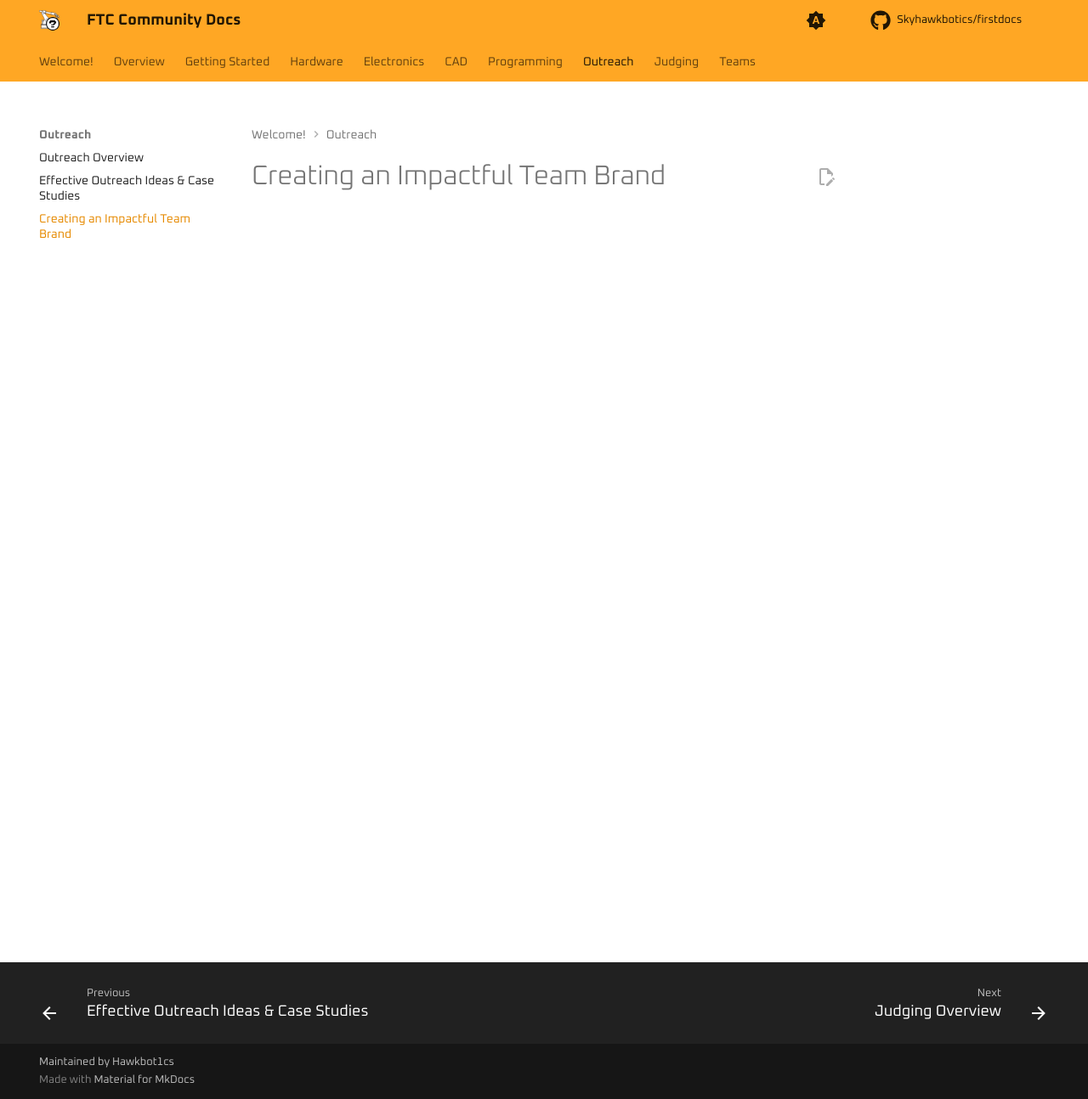
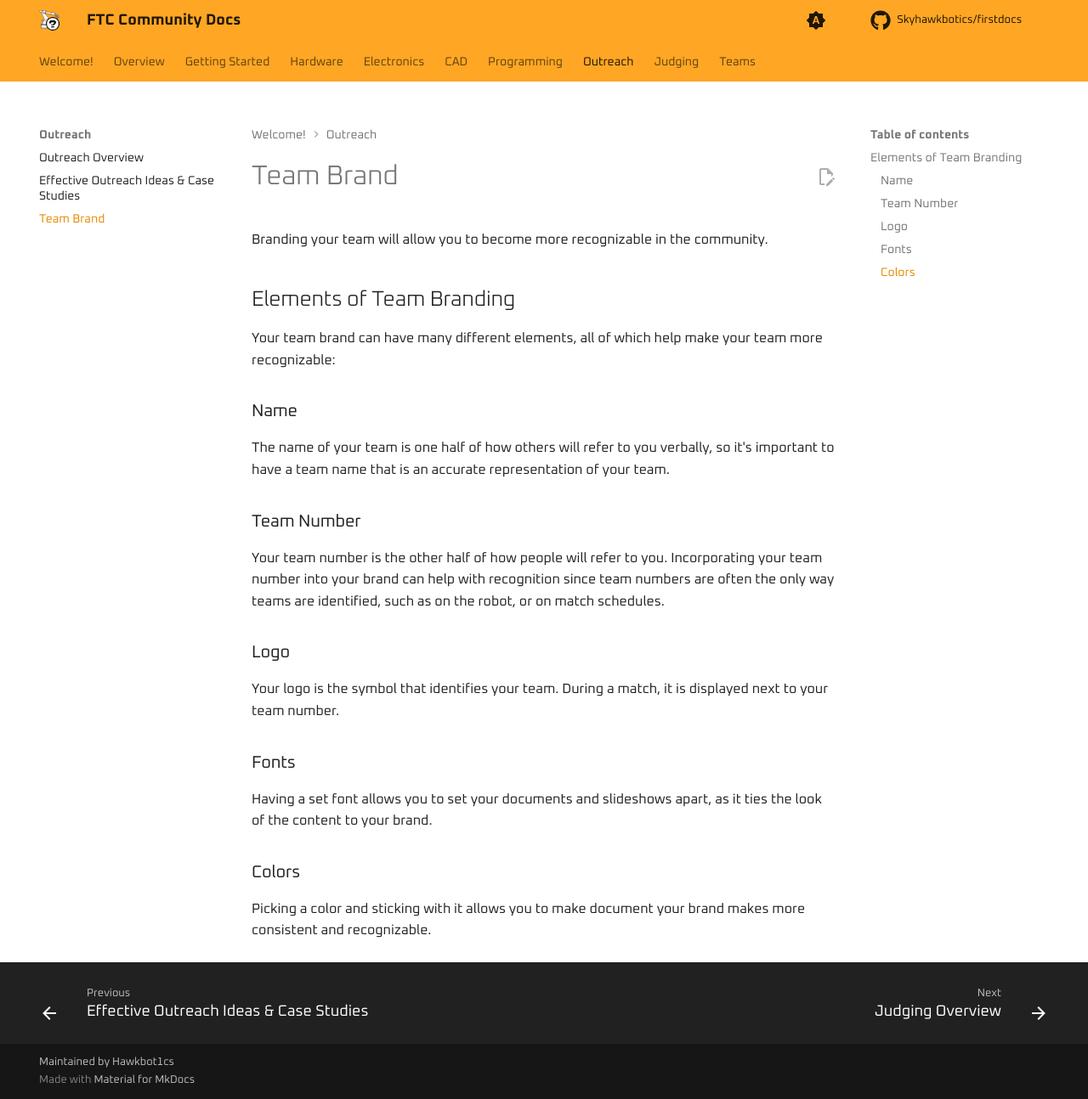
Before and after one commit to Skyhawkbotics/firstdocs, an MkDocs documentation site: the page built from source/docs/outreach/team-brand.md, in a window 1280 px wide and 1294 px high. Shown: the whole window at 85% size. Built offline with MkDocs 1.6.1 and Material for MkDocs 9.7.7, drawn with Linux system fonts in a browser that asks for light colours; comment, search, counter and statistics services are not loaded.

Commit message:
start team-brand page

```diff
--- a/source/docs/outreach/team-brand.md
+++ b/source/docs/outreach/team-brand.md
@@ -1 +1,21 @@
-# Creating an Impactful Team Brand
+# Team Brand
+
+Branding your team will allow you to become more recognizable in the community.
+
+## Elements of Team Branding
+Your team brand can have many different elements, all of which help make your team more recognizable:
+
+### Name
+The name of your team is one half of how others will refer to you verbally, so it's important to have a team name that is an accurate representation of your team.
+
+### Team Number
+Your team number is the other half of how people will refer to you. Incorporating your team number into your brand can help with recognition since team numbers are often the only way teams are identified, such as on the robot, or on match schedules.
+
+### Logo
+Your logo is the symbol that identifies your team. During a match, it is displayed next to your team number.
+
+### Fonts
+Having a set font allows you to set your documents and slideshows apart, as it ties the look of the content to your brand.
+
+### Colors
+Picking a color and sticking with it allows you to make document your brand makes more consistent and recognizable.
```
